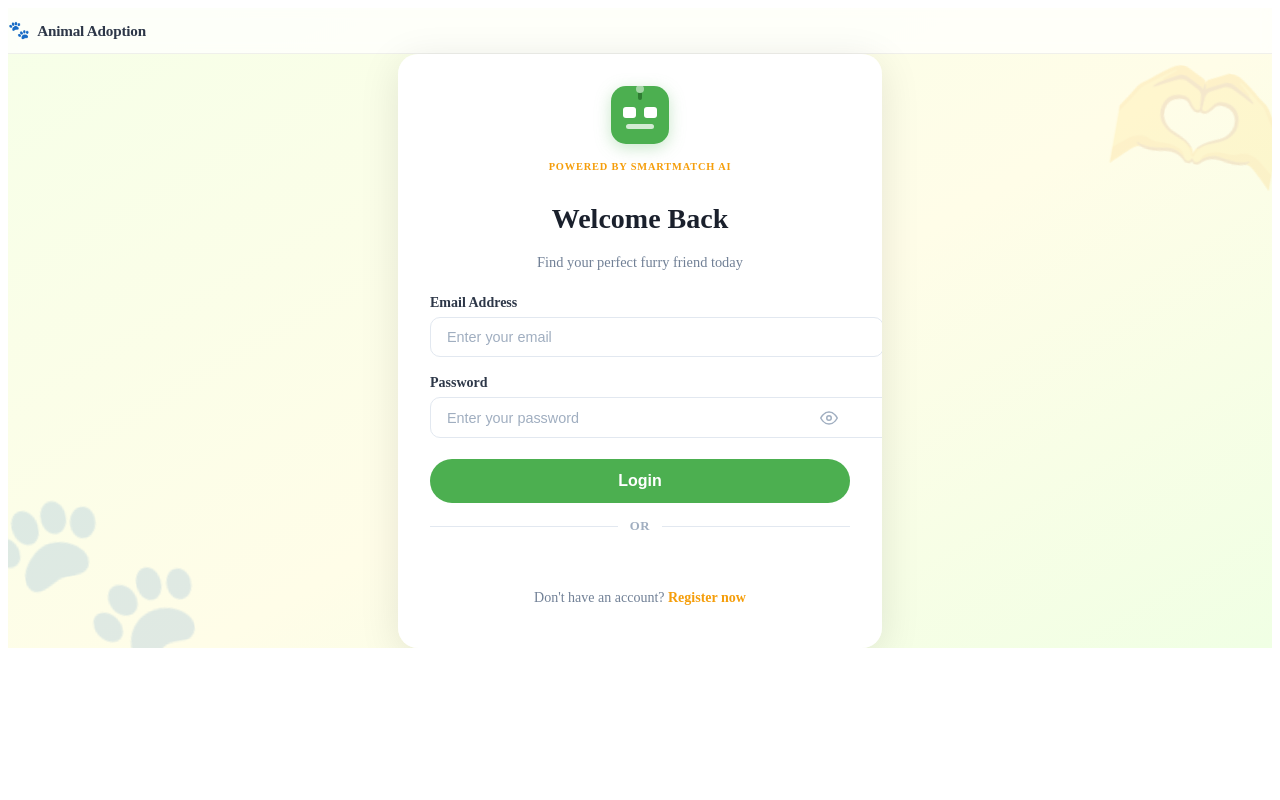
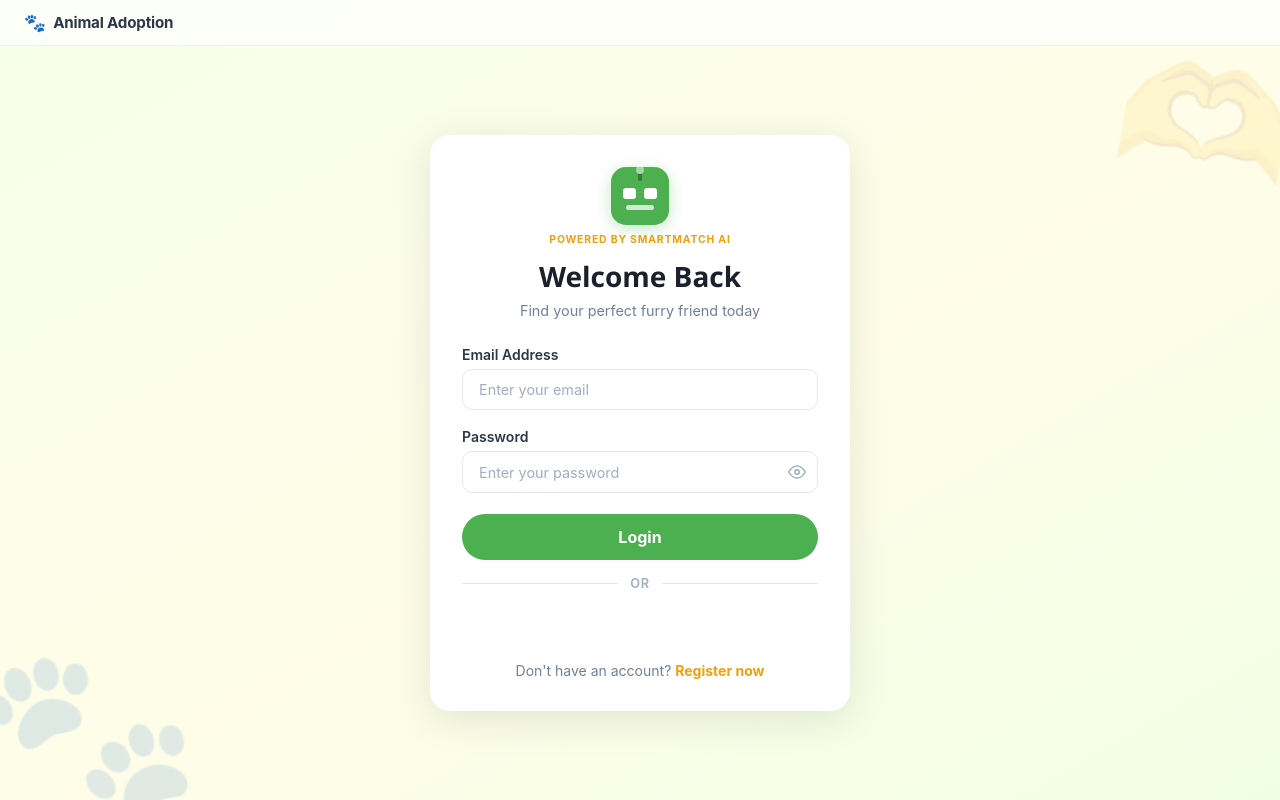
Before and after one commit to AmitMizrahii/animalStyle, a React (Vite) app in the folder packages/frontend/: page /login in a window 1280 px wide. Built offline with nearby package versions, Linux system fonts and the light colour scheme; no server answers.

Commit message:
added loginPage and login API request

```diff
--- /dev/null
+++ b/packages/frontend/src/App.css
@@ -0,0 +1,87 @@
+.app-shell {
+  height: 100%;
+  display: flex;
+  flex-direction: column;
+  overflow: hidden;
+}
+
+.main-content {
+  flex: 1;
+  width: 100%;
+  overflow-y: auto;
+  min-height: 0;
+  scrollbar-width: thin;
+  scrollbar-color: #cbd5e0 transparent;
+}
+
+.main-content::-webkit-scrollbar {
+  width: 6px;
+}
+
+.main-content::-webkit-scrollbar-track {
+  background: transparent;
+}
+
+.main-content::-webkit-scrollbar-thumb {
+  background: #cbd5e0;
+  border-radius: 3px;
+}
+
+.main-content::-webkit-scrollbar-thumb:hover {
+  background: #a0aec0;
+}
+
+.loading-container {
+  display: flex;
+  align-items: center;
+  justify-content: center;
+  min-height: 100vh;
+  background: linear-gradient(135deg, #667eea 0%, #764ba2 100%);
+}
+
+.spinner {
+  color: white;
+  font-size: 1.5rem;
+  font-weight: 600;
+  animation: spin 1s linear infinite;
+}
+
+@keyframes spin {
+  0% {
+    opacity: 0.5;
+  }
+  50% {
+    opacity: 1;
+  }
+  100% {
+    opacity: 0.5;
+  }
+}
+
+.error-page {
+  display: flex;
+  flex-direction: column;
+  align-items: center;
+  justify-content: center;
+  min-height: 400px;
+  background: white;
+  border-radius: 12px;
+  padding: 2rem;
+  box-shadow: 0 4px 6px rgba(0, 0, 0, 0.1);
+}
+
+.error-page h1 {
+  color: #e74c3c;
+  margin-bottom: 1rem;
+}
+
+.error-page p {
+  color: #7f8c8d;
+  font-size: 1.1rem;
+}
+
+@media (max-width: 768px) {
+  .error-page {
+    margin: 1rem;
+  }
+}
--- a/packages/frontend/src/App.tsx
+++ b/packages/frontend/src/App.tsx
@@ -2,15 +2,26 @@ import React from "react";
 import { Route, Routes, BrowserRouter as Router } from "react-router-dom";
 import LoginPage from "./pages/LoginPage";
 import { useAuth } from "./hooks/useAuth";
+import "./App.css";
 
 const App: React.FC = () => {
-  // const { isAuthenticated, isLoading } = useAuth();
+  const { isInitializing } = useAuth();
 
   return (
     <Router>
-      <Routes>
-        <Route path="/login" element={<LoginPage />} />
-      </Routes>
+      <div className="app-shell">
+        <main className="main-content">
+          {isInitializing ? (
+            <div className="loading-container">
+              <div className="spinner">Loading...</div>
+            </div>
+          ) : (
+            <Routes>
+              <Route path="/login" element={<LoginPage />} />
+            </Routes>
+          )}
+        </main>
+      </div>
     </Router>
   );
 };
--- a/packages/frontend/src/context/AuthContext.tsx
+++ b/packages/frontend/src/context/AuthContext.tsx
@@ -12,6 +12,7 @@ import { authAPI } from "../utils/api";
 interface AuthContextType {
   user: User | null;
   isAuthenticated: boolean;
+  isInitializing: boolean;
   isLoading: boolean;
   login: (email: string, password: string) => Promise<void>;
   register: (
@@ -29,7 +30,8 @@ const AuthContext = createContext<AuthContextType | null>(null);
 
 export const AuthProvider = ({ children }: { children: ReactNode }) => {
   const [user, setUser] = useState<User | null>(null);
-  const [isLoading, setIsLoading] = useState(true);
+  const [isInitializing, setIsInitializing] = useState(true);
+  const [isLoading, setIsLoading] = useState(false);
 
   useEffect(() => {
     const token = localStorage.getItem("authToken");
@@ -45,7 +47,7 @@ export const AuthProvider = ({ children }: { children: ReactNode }) => {
       }
     }
 
-    setIsLoading(false);
+    setIsInitializing(false);
   }, []);
 
   const login = useCallback(async (email: string, password: string): Promise<void> => {
@@ -123,6 +125,7 @@ export const AuthProvider = ({ children }: { children: ReactNode }) => {
       value={{
         user,
         isAuthenticated: !!user,
+        isInitializing,
         isLoading,
         login,
         register,
--- /dev/null
+++ b/packages/frontend/src/index.css
@@ -0,0 +1,79 @@
+* {
+  margin: 0;
+  padding: 0;
+  box-sizing: border-box;
+}
+
+html {
+  font-size: 16px;
+  -webkit-font-smoothing: antialiased;
+  -moz-osx-font-smoothing: grayscale;
+  height: 100%;
+  overflow: hidden; /* both html AND body must be hidden to stop viewport scroll */
+}
+
+body {
+  font-family:
+    -apple-system, BlinkMacSystemFont, "Segoe UI", "Roboto", "Oxygen", "Ubuntu",
+    "Cantarell", "Fira Sans", "Droid Sans", "Helvetica Neue", sans-serif;
+  background: #f7f8fc;
+  color: #2c3e50;
+  height: 100%;
+  overflow: hidden;
+}
+
+#root {
+  height: 100%;
+}
+
+button {
+  cursor: pointer;
+  border: none;
+  background: transparent;
+  background-image: none;
+  -webkit-appearance: none;
+  appearance: none;
+  font-family: inherit;
+  font-size: inherit;
+  /* only animate specific properties — "transition: all" animates from
+     the OS accent colour to the styled colour on first paint */
+  transition:
+    background-color 0.2s ease,
+    color 0.2s ease,
+    box-shadow 0.2s ease,
+    transform 0.15s ease,
+    border-color 0.2s ease,
+    opacity 0.2s ease;
+}
+
+input,
+textarea,
+select {
+  font-family: inherit;
+  font-size: inherit;
+}
+
+h1,
+h2,
+h3,
+h4,
+h5,
+h6 {
+  font-family: "Segoe UI", "Roboto", sans-serif;
+  font-weight: 600;
+  line-height: 1.2;
+}
+
+p {
+  line-height: 1.6;
+}
+
+a {
+  color: inherit;
+  text-decoration: none;
+  transition: color 0.3s ease;
+}
+
+a:hover {
+  color: #38a169;
+}
--- a/packages/frontend/src/main.tsx
+++ b/packages/frontend/src/main.tsx
@@ -2,6 +2,7 @@ import React from "react";
 import ReactDOM from "react-dom/client";
 import App from "./App";
 import { AuthProvider } from "./context/AuthContext";
+import "./index.css";
 
 const rootElement = document.getElementById("root");
 if (!rootElement) {
--- a/packages/frontend/src/pages/LoginPage.css
+++ b/packages/frontend/src/pages/LoginPage.css
@@ -316,7 +316,7 @@
 /* ── Footer ── */
 .login-footer {
   text-align: center;
-  margin-top: 1.25rem;
+  margin-top: 3rem;
   color: #718096;
   font-size: 0.875rem;
 }
--- a/packages/frontend/src/pages/LoginPage.tsx
+++ b/packages/frontend/src/pages/LoginPage.tsx
@@ -37,6 +37,10 @@ const LoginPage: React.FC = () => {
   const [error, setError] = useState<string | null>(null);
   const googleBtnRef = useRef<HTMLDivElement>(null);
 
+  useEffect(() => {
+    error;
+    debugger;
+  }, [error]);
   const googleClientId = import.meta.env.VITE_GOOGLE_CLIENT_ID as
     | string
     | undefined;
@@ -44,6 +48,7 @@ const LoginPage: React.FC = () => {
     !!googleClientId && googleClientId !== "your-google-client-id";
 
   // Initialise Google Identity Services after the GSI script loads
+
   useEffect(() => {
     if (!showGoogleBtn) return;
 
@@ -91,6 +96,7 @@ const LoginPage: React.FC = () => {
       await login(email, password);
       navigate("/");
     } catch (err) {
+      debugger;
       setError(
         err instanceof Error ? err.message : "Login failed. Please try again.",
       );
--- a/packages/frontend/src/utils/api.ts
+++ b/packages/frontend/src/utils/api.ts
@@ -53,10 +53,10 @@ apiClient.interceptors.response.use(
             originalRequest.headers.Authorization = `Bearer ${token}`;
           }
           return apiClient(originalRequest);
-        } catch (refreshError) {
+        } catch {
           localStorage.removeItem("authToken");
           localStorage.removeItem("refreshToken");
-          window.location.href = "/login";
+          return Promise.reject(error);
         }
       }
     }
```
